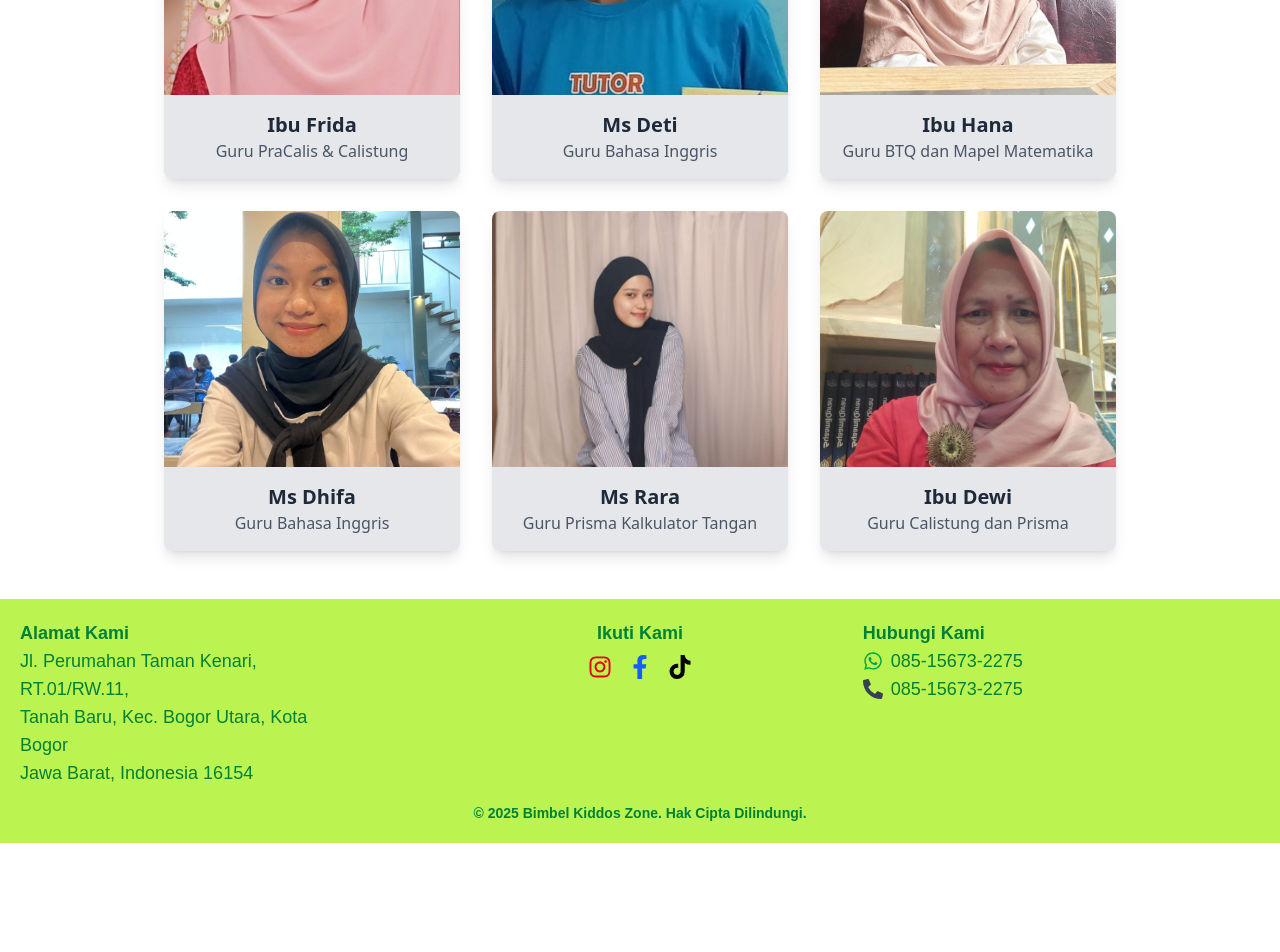
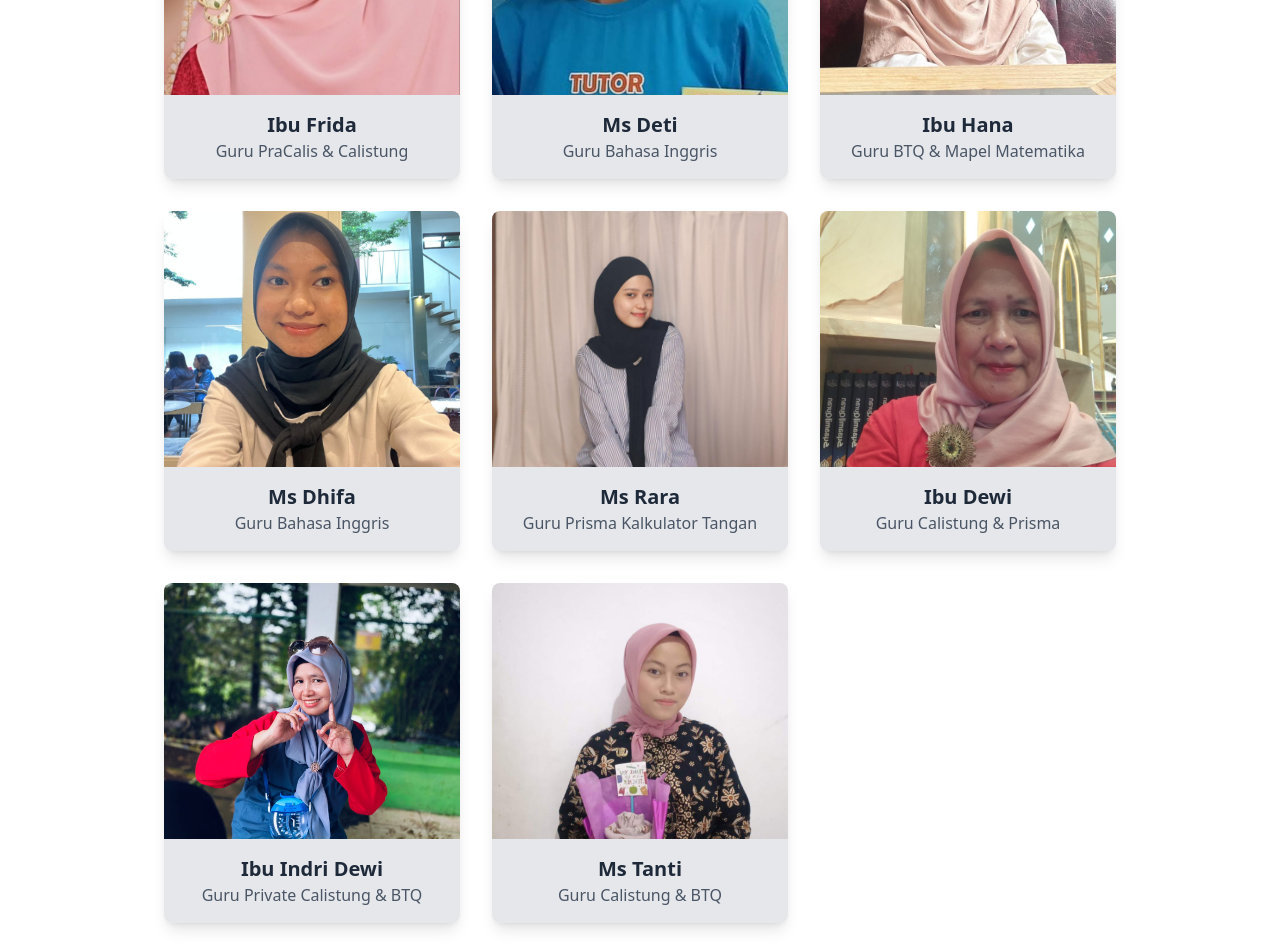
Before and after one commit to silendas/compro-kiddos, a Next.js app: page /tentang-kami in a window 1280 px wide. Shown: the part 1120-2072 px from the top of the page. Before the commit the page ends 1963 px from the top, so only its background shows below. Built offline with nearby package versions, Linux system fonts and the light colour scheme.

Commit message:
Revisi: Add Teacher and Branch

```diff
--- a/app/page.tsx
+++ b/app/page.tsx
@@ -15,7 +15,16 @@ import "@style/globals.css";
 import { hero1, hero2, hero3 } from "@asset/hero";
 import logo from "@asset/Logo_Kiddos.png";
 import pendaftaran from "@asset/pendaftaran.png";
-import { guru1, guru2, guru3, guru4, guru5, guru6 } from "@asset/teacher";
+import {
+  guru1,
+  guru2,
+  guru3,
+  guru4,
+  guru5,
+  guru6,
+  guru7,
+  guru8,
+} from "@asset/teacher";
 import { galeri1, galeri2, galeri3, galeri4 } from "@asset/galery";
 import {
   course1,
@@ -78,10 +87,38 @@ const galeri = [galeri1, galeri2, galeri3, galeri4];
 const pengajar = [
   { name: "Ibu Frida", subject: "Guru PraCalis & Calistung", img: guru1 },
   { name: "Ms Deti", subject: "Guru Bahasa Inggris", img: guru2 },
-  { name: "Ibu Hana", subject: "Guru BTQ dan Mapel Matematika", img: guru3 },
+  { name: "Ibu Hana", subject: "Guru BTQ & Mapel Matematika", img: guru3 },
   { name: "Ms Dhifa", subject: "Guru Bahasa Inggris", img: guru4 },
   { name: "Ms Rara", subject: "Guru Prisma Kalkulator Tangan", img: guru5 },
-  { name: "Ibu Dewi", subject: "Guru Calistung dan Prisma", img: guru6 },
+  { name: "Ibu Dewi", subject: "Guru Calistung & Prisma", img: guru6 },
+  {
+    name: "Ibu Indri Dewi",
+    subject: "Guru Private Calistung & BTQ",
+    img: guru7,
+  },
+  { name: "Ms Tanti", subject: "Guru Calistung & BTQ", img: guru8 },
+];
+
+const branches = [
+  {
+    title: "Bimbel KIDDOS Zone Kenari",
+    address:
+      "Perumahan Taman Kenari, Blok D6 No 3, Cimahpar, Kec. Bogor Utara, Kota Bogor, Jawa Barat, Indonesia",
+  },
+  {
+    title: "Bimbel KIDDOS Zone Poren",
+    address:
+      "Perumahan Pondok Aren, Jl. Bali No.151, Ciluar, Kec. Bogor Utara, Kota Bogor, Jawa Barat",
+  },
+  {
+    title: "Bimbel KIDDOS Zone Alamanda",
+    address:
+      "Perumahan Mega Sentul Alamanda, Jl Adhenium 2, Blok R.15, Kec. Sukaraja, Kabupaten Bogor, Jawa Barat",
+  },
+  {
+    title: "Bimbel KIDDOS Zone Cimahpar",
+    address: "Kampung Petir RT 01 RW 04, Kel. Cimahpar, Kec. Bogor Utara, Kota Bogor, Jawa Barat",
+  },
 ];
 
 const sliderImages = [hero1, hero2, hero3];
@@ -398,21 +435,26 @@ export default function Home() {
 
       <section
         id="lokasi"
-        className="w-full mt-10 mx-auto px-4 py-16 bg-green-100 rounded-xl"
+        className="w-full py-10 mt-8 bg-gradient-to-b from-lime-500 to-lime-300 text-white"
       >
-        <div className="max-w-7xl mx-auto text-center">
-          <h2 className="text-3xl font-bold text-gray-800 mb-4">Lokasi Kami</h2>
-          <p className="text-lg text-gray-700 mb-8">
-            Bimbel Kiddos Zone hadir untuk melayani Anda di berbagai lokasi.
-            Temukan kami di peta berikut.
-          </p>
-          <div className="relative w-full h-96 rounded-xl overflow-hidden shadow-xl">
-            <iframe
-              className="w-full h-full"
-              src="https://www.google.com/maps?q=-6.564248957266557,106.82375561447179&z=15&output=embed"
-              allowFullScreen
-              loading="lazy"
-            ></iframe>
+        <div className="max-w-5xl mx-auto px-4 baloo">
+          <h2 className="text-3xl font-bold text-center mb-8">Lokasi Kami</h2>
+
+          <div className="bg-white rounded-xl p-6 text-start text-gray-800">
+            <h3 className="text-2xl font-bold mb-4">
+              Cabang Bimbel KIDDOS Zone
+            </h3>
+
+            <div className="grid grid-cols-1 md:grid-cols-2">
+              {branches.map((branch, index) => (
+                <div key={index} className="p-4">
+                  <h4 className="text-lg font-semibold text-green-600 mb-1">
+                    {branch.title}
+                  </h4>
+                  <p className="text-gray-700 text-sm mb-2">{branch.address}</p>
+                </div>
+              ))}
+            </div>
           </div>
         </div>
       </section>
--- a/app/tentang-kami/page.tsx
+++ b/app/tentang-kami/page.tsx
@@ -4,16 +4,18 @@ import Image from "next/image";
 import Link from "next/link";
 import { FaGraduationCap } from "react-icons/fa";
 import logo from "@asset/Logo_Kiddos.png";
-import { guru1, guru2, guru3, guru4, guru5, guru6 } from "@asset/teacher";
+import { guru1, guru2, guru3, guru4, guru5, guru6, guru7, guru8 } from "@asset/teacher";
 import "@style/globals.css";
 
 const pengajar = [
   { name: "Ibu Frida", subject: "Guru PraCalis & Calistung", img: guru1 },
   { name: "Ms Deti", subject: "Guru Bahasa Inggris", img: guru2 },
-  { name: "Ibu Hana", subject: "Guru BTQ dan Mapel Matematika", img: guru3 },
+  { name: "Ibu Hana", subject: "Guru BTQ & Mapel Matematika", img: guru3 },
   { name: "Ms Dhifa", subject: "Guru Bahasa Inggris", img: guru4 },
   { name: "Ms Rara", subject: "Guru Prisma Kalkulator Tangan", img: guru5 },
-  { name: "Ibu Dewi", subject: "Guru Calistung dan Prisma", img: guru6 },
+  { name: "Ibu Dewi", subject: "Guru Calistung & Prisma", img: guru6 },
+  { name: "Ibu Indri Dewi", subject: "Guru Private Calistung & BTQ", img: guru7 },
+  { name: "Ms Tanti", subject: "Guru Calistung & BTQ", img: guru8 },
 ];
 
 export default function AboutUs() {
--- a/components/Footer.tsx
+++ b/components/Footer.tsx
@@ -10,10 +10,10 @@ export default function Footer() {
   return (
     <footer className="bg-lime-300 text-green-700 p-5">
       <div className="container mx-auto max-w-7xl grid grid-cols-1 md:grid-cols-3 gap-6 text-sm md:text-lg">
-        <div className="text-center md:text-left max-w-xs mx-auto md:mx-0">
-          <h3 className="font-bold text-lg">Alamat Kami</h3>
-          <p>Jl. Perumahan Taman Kenari, RT.01/RW.11,</p>
-          <p>Tanah Baru, Kec. Bogor Utara, Kota Bogor</p>
+        <div className="text-center md:text-left mx-auto md:mx-0">
+          <h3 className="font-bold text-lg">Alamat Pusat</h3>
+          <p>Jl. Perumahan Taman Kenari, Blok D6 No 3 ,</p>
+          <p>Cimahpar, Kec. Bogor Utara, Kota Bogor</p>
           <p>Jawa Barat, Indonesia 16154</p>
         </div>
 
--- a/public/assets/teacher/index.ts
+++ b/public/assets/teacher/index.ts
@@ -4,3 +4,5 @@ export { default as guru3 } from "./3.jpeg";
 export { default as guru4 } from "./4.jpeg";
 export { default as guru5 } from "./5.jpeg";
 export { default as guru6 } from "./6.jpeg";
+export { default as guru7 } from "./7.jpeg";
+export { default as guru8 } from "./8.jpeg";
```
Also changed, not shown: public/assets/teacher/7.jpeg (added), public/assets/teacher/8.jpeg (added).
